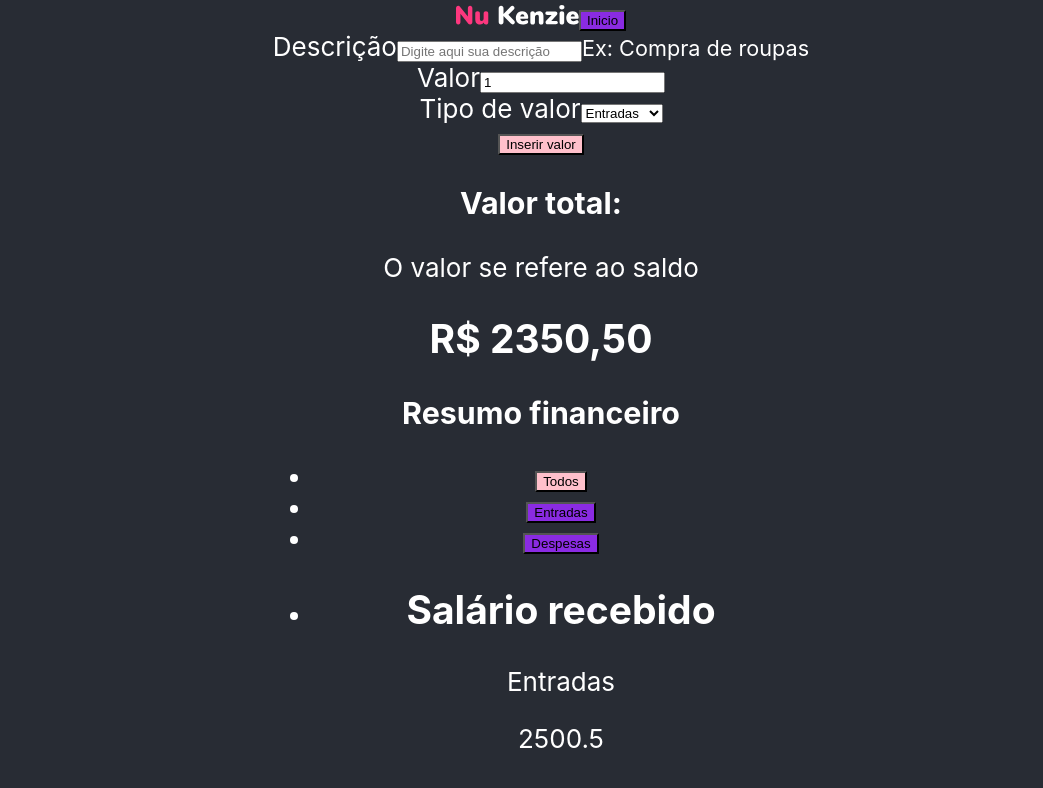
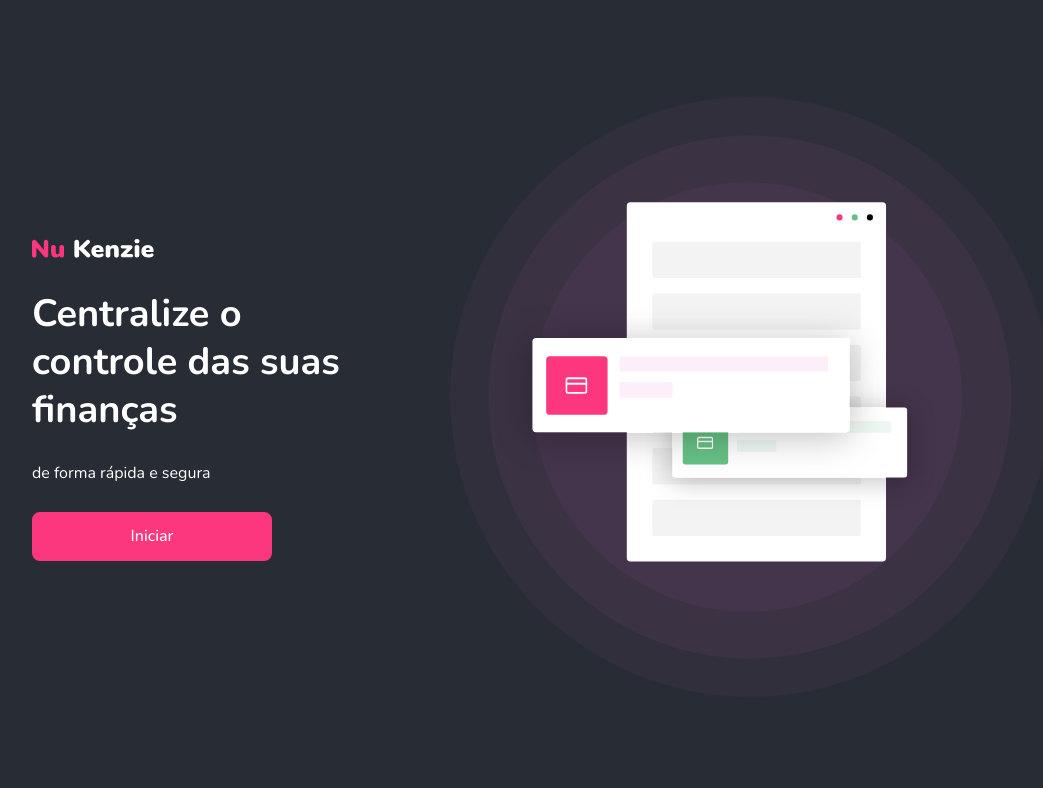
Before and after one commit to diegoguilhermeDS/nu-kenzie, a React (Create React App) app: page / in a window 1280 px wide. Shown: the top 788 px of the page, without its empty margins (99-1142 px from the left). Built offline with nearby package versions, Linux system fonts and the light colour scheme.

Commit message:
feat: style home page

```diff
--- a/src/App.css
+++ b/src/App.css
@@ -1,38 +1,6 @@
-.App {
-  text-align: center;
-}
+@import "./index.css";
 
-.App-logo {
-  height: 40vmin;
-  pointer-events: none;
-}
-
-@media (prefers-reduced-motion: no-preference) {
-  .App-logo {
-    animation: App-logo-spin infinite 20s linear;
-  }
-}
-
-.App-header {
+body {
   background-color: #282c34;
-  min-height: 100vh;
-  display: flex;
-  flex-direction: column;
-  align-items: center;
-  justify-content: center;
-  font-size: calc(10px + 2vmin);
   color: white;
 }
-
-.App-link {
-  color: #61dafb;
-}
-
-@keyframes App-logo-spin {
-  from {
-    transform: rotate(0deg);
-  }
-  to {
-    transform: rotate(360deg);
-  }
-}
--- a/src/App.jsx
+++ b/src/App.jsx
@@ -1,13 +1,13 @@
-import ilustration from './assets/img/illustration.svg';
-import logo from './assets/img/NuKenzie.svg';
+import ilustration from "./assets/img/illustration.svg";
+import logo from "./assets/img/NuKenzie.svg";
 import { useState } from 'react';
-import { Form } from './components/Form';
-import { List } from './components/List';
-import { TotalMoney } from "./components/TotalMoney"
-import { Header } from "./components/Header"
-import { Button } from "../src/components/Button/Button"
+import { Form } from "./components/Form";
+import { List } from "./components/List";
+import { TotalMoney } from "./components/TotalMoney";
+import { Header } from "./components/Header";
+import { Button } from "../src/components/Button/Button";
 
-import './App.css';
+import "./App.css";
 
 function App() {
 
@@ -17,7 +17,7 @@ function App() {
   ])
 
   const [listFilter, setListFilter] = useState(listTransitions)
-  const [isLoggedIn, setIsLoggedIn] = useState(true)
+  const [isLoggedIn, setIsLoggedIn] = useState(false)
 
   return (
     <div className="App">
@@ -33,16 +33,16 @@ function App() {
           </main>
         </div>
         :
-        <main className="App-header">
-          <section>
+        <main className="container container-home-page">
+          <section className="section-interaction">
             <img src={logo} alt="imagem da logo" />
-            <div>
+            <div className="container-interaction">
               <h1>Centralize o controle das suas finanças</h1>
-              <span>de forma rápida e segura</span>
+              <span className="text-1">de forma rápida e segura</span>
               <Button children={"Iniciar"} classAndColor={"btn-pink"} handleBtn={() => setIsLoggedIn(true)}/>
             </div>
           </section>
-          <section>
+          <section className="section-ilustration">
             <img src={ilustration} alt="imagem ilustrativa" />
           </section>
         </main>
--- a/src/components/Button/style.css
+++ b/src/components/Button/style.css
@@ -1,9 +1,29 @@
 .btn-base {
-    background-color: lightcyan;
+    width: 100%;
+    display: flex;
+    justify-content: center;
+    align-items: center;
+    padding: .8125rem 1.25rem;
+    border-radius: var(--radius-1);
+    cursor: pointer;
+    font-weight: 500;
+    font-size: 16px;
+    line-height: 19px;
+    transition: 0.3s ease;
+}
+
+.btn-categorie {
+
 }
 
 .btn-pink {
-    background-color: pink;
+    background-color: var(--color-brand-100);
+    border: 2px solid var(--color-brand-100);
+    color: #ffffff;
+}
+.btn-pink:hover {
+    background-color: var(--color-brand-200);
+    border: 2px solid var(--color-brand-200);
 }
 
 .btn-grey {
--- a/src/index.css
+++ b/src/index.css
@@ -1,13 +1,43 @@
-body {
+@import url("https://fonts.googleapis.com/css2?family=Nunito:wght@400;500;600;700&display=swap");
+
+@import "./styles/texts.css";
+@import "./styles/homePage.css";
+
+* {
   margin: 0;
-  font-family: -apple-system, BlinkMacSystemFont, 'Segoe UI', 'Roboto', 'Oxygen',
-    'Ubuntu', 'Cantarell', 'Fira Sans', 'Droid Sans', 'Helvetica Neue',
-    sans-serif;
-  -webkit-font-smoothing: antialiased;
-  -moz-osx-font-smoothing: grayscale;
+  padding: 0;
+  box-sizing: border-box;
+  list-style: none;
+  text-decoration: none;
+  font-family: "Nunito", sans-serif;
 }
 
-code {
-  font-family: source-code-pro, Menlo, Monaco, Consolas, 'Courier New',
-    monospace;
+:root {
+  --color-brand-100: #fd377e;
+  --color-brand-200: #e34981;
+  --color-brand-300: #03b898;
+  --color-grey-100: #212529;
+  --color-grey-200: #868e96;
+  --color-grey-300: #e9ecef;
+  --color-grey-400: #f8f9fa;
+
+  --font-size-1: 1.75rem;
+  --font-size-2: 1.5rem;
+  --font-size-3: 1.25rem;
+  --font-size-4: 1rem;
+  --font-size-5: 0.875rem;
+  --font-size-6: 0.75rem;
+
+  --radius-1: .5rem;
+  --radius-2: .25rem;
+  --radius-3: .1537rem;
+
+  --gap-1: 2rem;
+  --gap-2: 1.75rem;
+  --gap-3: 1rem;
 }
+
+.container {
+  max-width: 21.5625rem;
+  margin: 0 auto;
+}
--- /dev/null
+++ b/src/styles/homePage.css
@@ -0,0 +1,72 @@
+.container-home-page {
+    display: flex;
+    flex-direction: column;
+    align-items: center;
+    justify-content: center;
+    gap: 3rem;
+    height: 100%;
+    height: 100vh;
+  }
+
+  .section-interaction {
+    display: flex;
+    flex-direction: column;
+    align-items: center;
+    gap: var(--gap-1);
+  }
+
+  .section-interaction > img {
+    width: 15.625rem;
+  }
+
+  .container-interaction {
+    display: flex;
+    flex-direction: column;
+    gap: var(--gap-2);
+  }
+
+  .container-interaction > h1, span {
+    width: 15.625rem;
+  }
+
+  .container-interaction > h1 {
+    font-weight: 800;
+    font-size: 38px;
+    line-height: 48px;
+  }
+
+  .section-ilustration > img {
+    width: 20rem;
+    object-fit: cover;
+  }
+
+
+  @media (min-width: 700px) {
+    .container-home-page {
+        flex-direction: row;
+        gap: 3rem;
+    }
+
+    .section-interaction {
+        align-items: flex-start;
+        margin-right: 130px;
+
+    }
+
+    .section-interaction > img {
+        width: 7.625rem;
+    }
+
+    .container-interaction {
+        gap: var(--gap-2);
+        width: 15rem;
+    }
+
+    .container-interaction > h1, span {
+      width: 21.875rem;
+    }
+
+    .section-ilustration > img {
+        width: 600px;
+    }
+  }
--- /dev/null
+++ b/src/styles/texts.css
@@ -0,0 +1,29 @@
+.title-1 {
+    font-size: var(--font-size-1);
+    font-weight: 700;
+}
+
+.title-2 {
+    font-size: var(--font-size-2);
+    font-weight: 700;
+}
+
+.title-3 {
+    font-size: var(--font-size-3);
+    font-weight: 700;
+}
+
+.text-1 {
+    font-size: var(--font-size-4);
+    font-weight: 400;
+}
+
+.text-2 {
+    font-size: var(--font-size-5);
+    font-weight: 400;
+}
+
+.text-3 {
+    font-size: var(--font-size-6);
+    font-weight: 400;
+}
```
